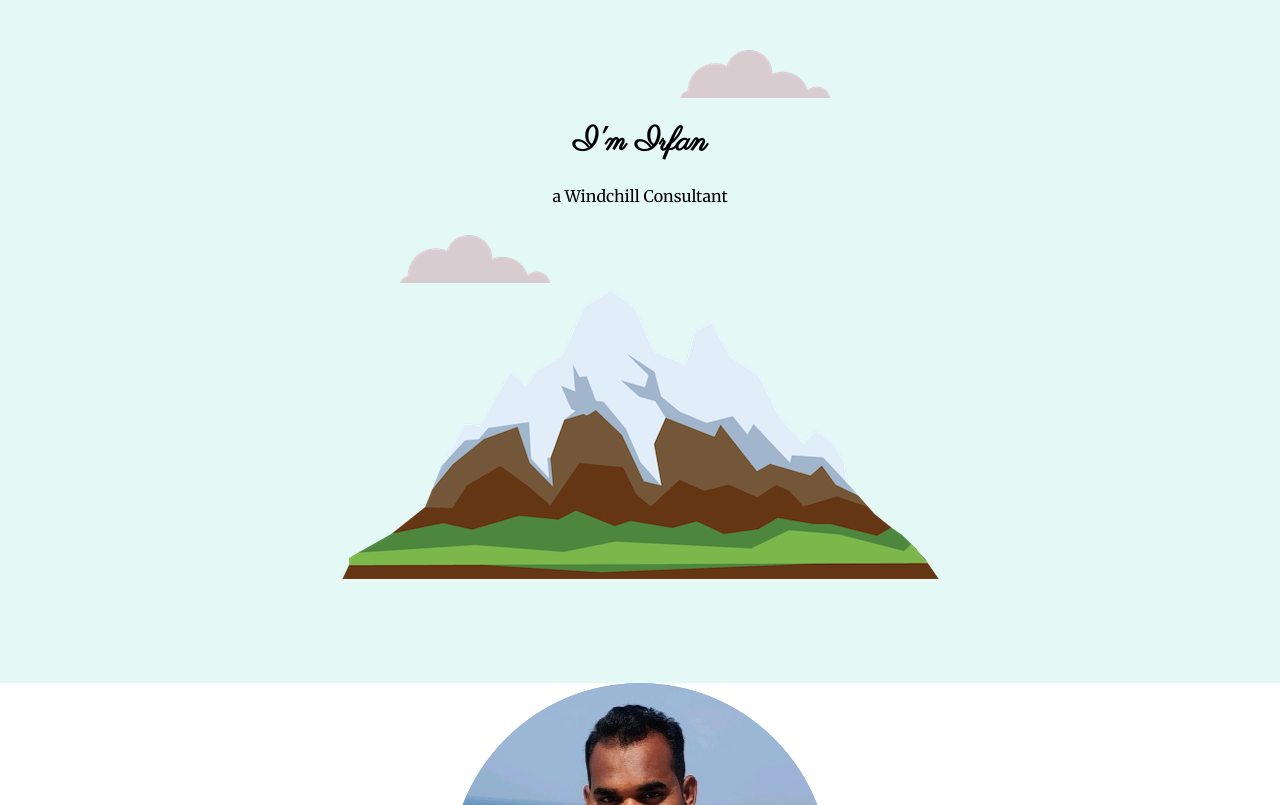
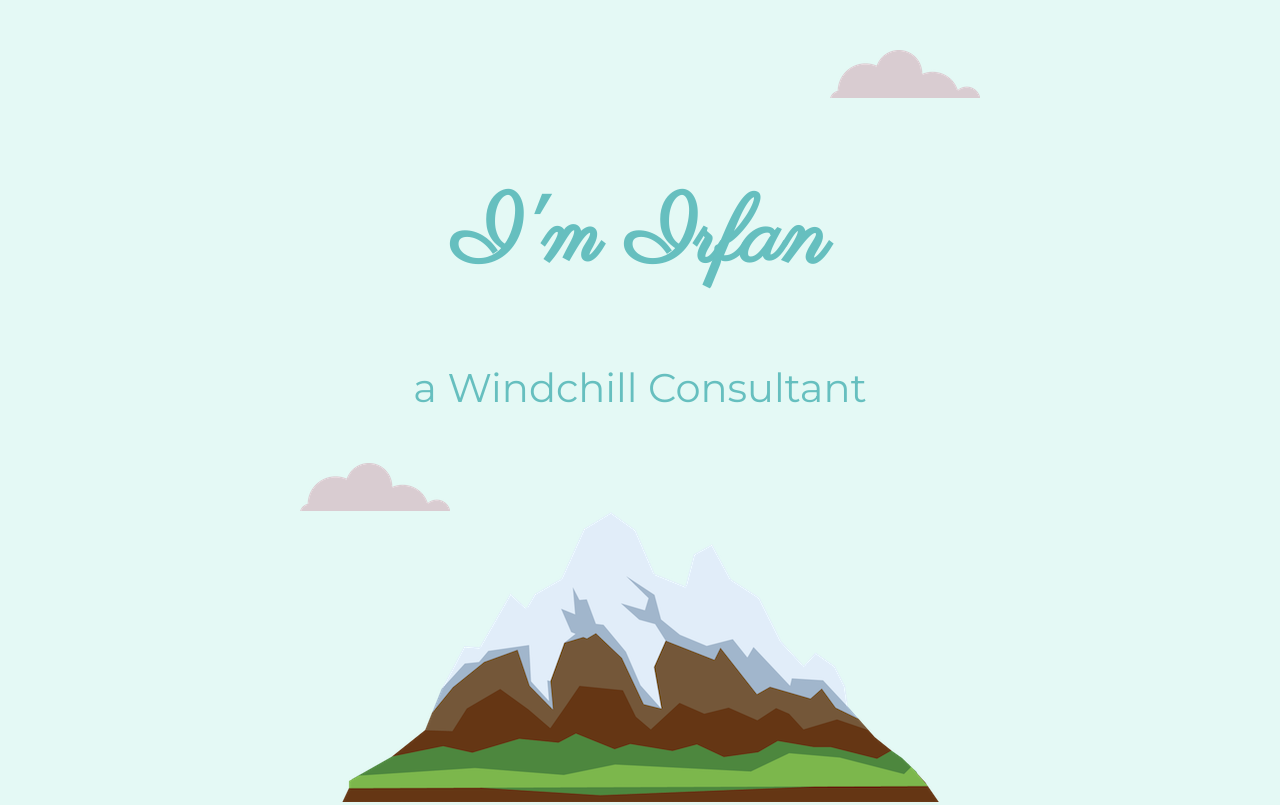
Before and after one commit to irfansh332/CCS-MySite, a plain HTML site: page index.html in a window 1280 px wide. Shown: the top 805 px of the page. Drawn offline with Linux system fonts and the light colour scheme.

Commit message:
53. CSS Sizing

```diff
--- a/css/styles.css
+++ b/css/styles.css
@@ -2,15 +2,39 @@ body {
     margin: 0px;
     text-align: center;
     font-family: 'Merriweather', serif;
+    font-size: 200%;
 }
 
 h1 {
-    font-family: 'Parisienne', cursive;;
+    /*margin-top: 50px;*/
+    margin: 50px auto 0 auto;
+    font-family: 'Parisienne', cursive;
+    color: #66BFBF;
+    line-height: 2;
+    /****Fixed or Static size of fonts (Fixed or Static means if you change prefrence of font size from browser it will be same)***/
+    /*font-size: 90px; */
+
+    /****Dynamic size of fonts (Dynamic means if you change prefrence of font size from browser it will not be same)***/
+    /*font-size: 562.5%;*/ /* 100% means 16px. So for 90px 90px/16px*100 = 562.5%*/
+    /*font-size: 5.625em;*/ /* 1em means 16px. So for 90px 90px/16px = 5.625em*/
+    font-size: 5.625rem; /* Above shown both the Dynamic size types will be affected by upstream size changes.
+                           But, if we use rem (root em) it will not be affected by upstream size changes.
+                           1rem means 16px. So for 90px 90px/16px = 5.625rem*/
 }
 
-h2,
+h2{
+    font-family: 'Montserrat', sans-serif;
+    font-size: 2.5rem; /* equivalent to 40px*/
+    color: #66BFBF;
+    font-weight: normal;
+}
 h3 {
     font-family: 'Montserrat', sans-serif;
+    color: #11999E;
+}
+
+a {
+    color: #11999E;
 }
 
 .top-container {
@@ -25,18 +49,18 @@ h3 {
 }
 
 .bottom-container {
-    =
+
 }
 
 .top-cloud {
     position: absolute;
-    right: 450px;
+    right: 300px;
     top: 50px;
 }
 
 .bottom-cloud {
     position: absolute;
-    left: 400px;
+    left: 300px;
     bottom: 400px;
 
 }
--- a/index.html
+++ b/index.html
@@ -18,7 +18,7 @@
     <div class="top-container">
         <img class="top-cloud" src="images/cloud.png" alt="cloud-img">
         <h1>I'm Irfan</h1>
-        <p>a Windchill Consultant</p>
+        <h2>a Windchill Consultant</h2>
         <img class="bottom-cloud" src="images/cloud.png" alt="cloud-img">
         <img src="images/mountain.png" alt="mountain-img">
     </div>
```
